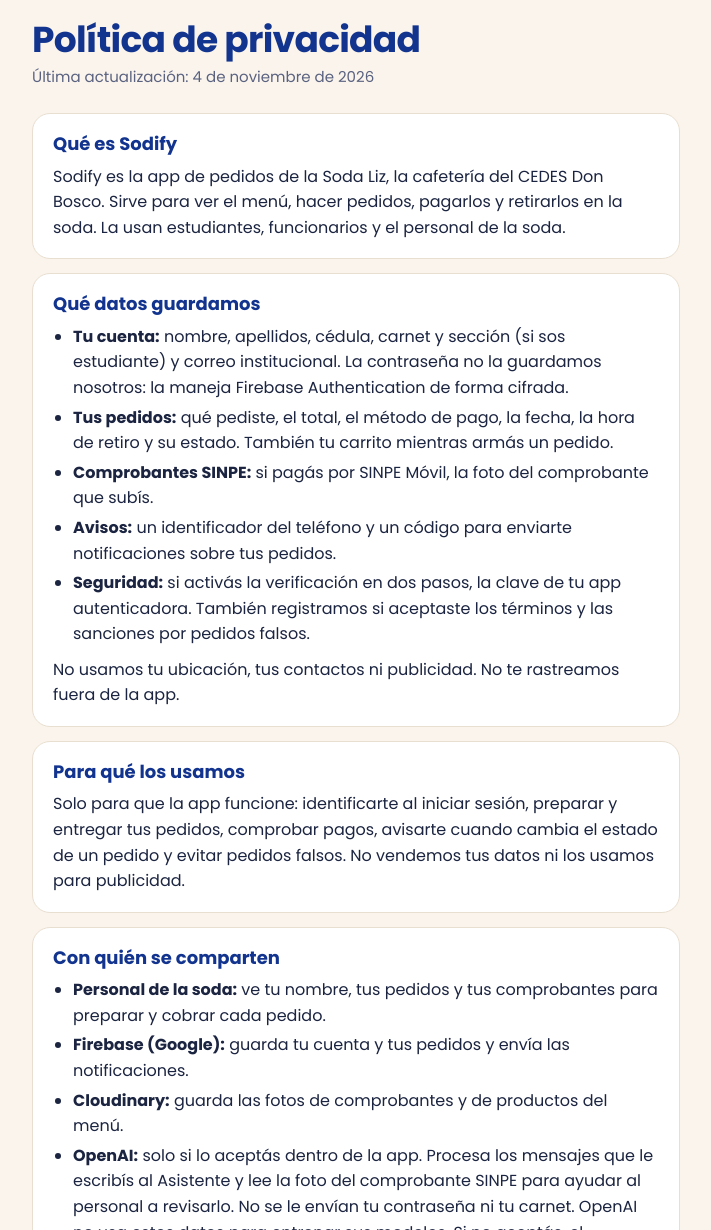
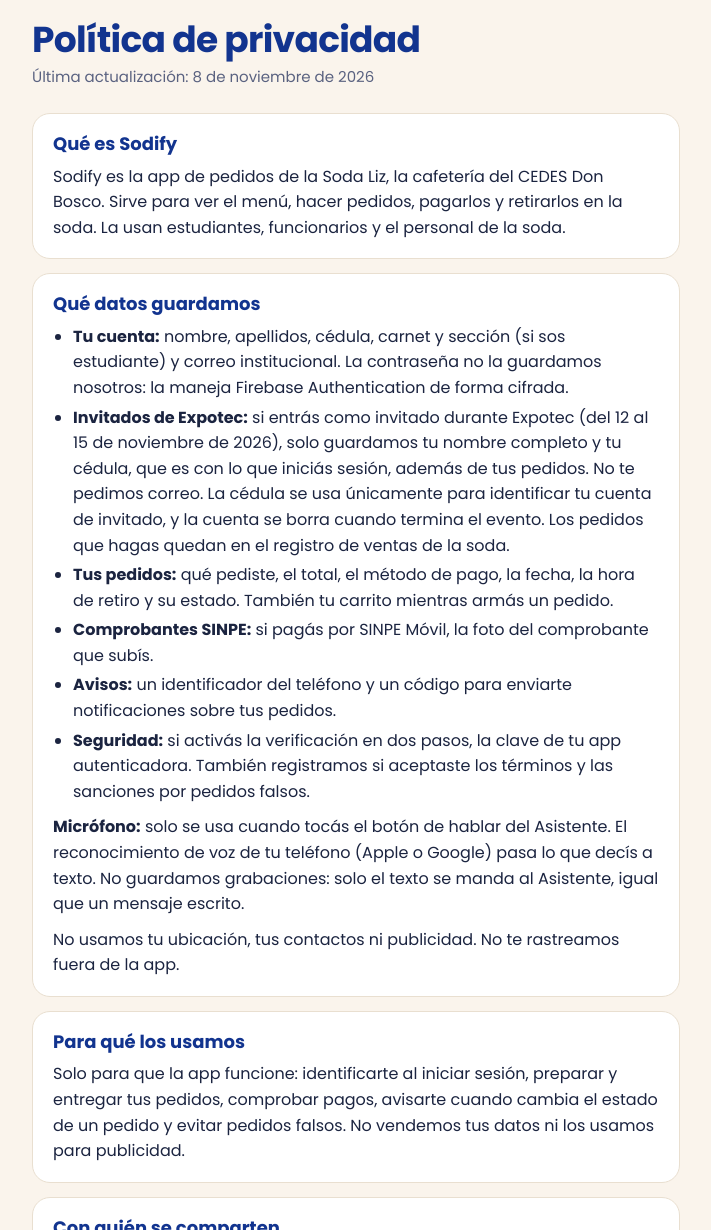
Before and after one commit to Vilchezz12/sodify-descargas, a plain HTML site: page privacidad/index.html in a window 1280 px wide. Shown: the part 70-1300 px from the top of the page, without its empty margins (284-995 px from the left). Drawn offline with Linux system fonts and the light colour scheme.

Commit message:
Privacidad: invitados de Expotec y micrófono del Asistente
Co-Authored-By: Claude Opus 5.5 <noreply@anthropic.com>
Claude-Session: https://claude.ai/code/session_01Q7BTsHbDJeCKdDTCVc1AbJ

```diff
--- a/privacidad/index.html
+++ b/privacidad/index.html
@@ -82,7 +82,7 @@
     <a href="../"><img class="logo" src="../assets/logo.png" alt="Sodify"></a>
 
     <h1>Política de privacidad</h1>
-    <p class="fecha">Última actualización: 4 de noviembre de 2026</p>
+    <p class="fecha">Última actualización: 8 de noviembre de 2026</p>
 
     <section>
       <h2>Qué es Sodify</h2>
@@ -93,11 +93,13 @@
       <h2>Qué datos guardamos</h2>
       <ul>
         <li><strong>Tu cuenta:</strong> nombre, apellidos, cédula, carnet y sección (si sos estudiante) y correo institucional. La contraseña no la guardamos nosotros: la maneja Firebase Authentication de forma cifrada.</li>
+        <li><strong>Invitados de Expotec:</strong> si entrás como invitado durante Expotec (del 12 al 15 de noviembre de 2026), solo guardamos tu nombre completo y tu cédula, que es con lo que iniciás sesión, además de tus pedidos. No te pedimos correo. La cédula se usa únicamente para identificar tu cuenta de invitado, y la cuenta se borra cuando termina el evento. Los pedidos que hagas quedan en el registro de ventas de la soda.</li>
         <li><strong>Tus pedidos:</strong> qué pediste, el total, el método de pago, la fecha, la hora de retiro y su estado. También tu carrito mientras armás un pedido.</li>
         <li><strong>Comprobantes SINPE:</strong> si pagás por SINPE Móvil, la foto del comprobante que subís.</li>
         <li><strong>Avisos:</strong> un identificador del teléfono y un código para enviarte notificaciones sobre tus pedidos.</li>
         <li><strong>Seguridad:</strong> si activás la verificación en dos pasos, la clave de tu app autenticadora. También registramos si aceptaste los términos y las sanciones por pedidos falsos.</li>
       </ul>
+      <p><strong>Micrófono:</strong> solo se usa cuando tocás el botón de hablar del Asistente. El reconocimiento de voz de tu teléfono (Apple o Google) pasa lo que decís a texto. No guardamos grabaciones: solo el texto se manda al Asistente, igual que un mensaje escrito.</p>
       <p>No usamos tu ubicación, tus contactos ni publicidad. No te rastreamos fuera de la app.</p>
     </section>
 
@@ -112,7 +114,7 @@
         <li><strong>Personal de la soda:</strong> ve tu nombre, tus pedidos y tus comprobantes para preparar y cobrar cada pedido.</li>
         <li><strong>Firebase (Google):</strong> guarda tu cuenta y tus pedidos y envía las notificaciones.</li>
         <li><strong>Cloudinary:</strong> guarda las fotos de comprobantes y de productos del menú.</li>
-        <li><strong>OpenAI:</strong> solo si lo aceptás dentro de la app. Procesa los mensajes que le escribís al Asistente y lee la foto del comprobante SINPE para ayudar al personal a revisarlo. No se le envían tu contraseña ni tu carnet. OpenAI no usa estos datos para entrenar sus modelos. Si no aceptás, el Asistente no se usa y el comprobante lo revisa una persona.</li>
+        <li><strong>OpenAI:</strong> solo si lo aceptás dentro de la app. Procesa los mensajes que le escribís o le decís al Asistente y lee la foto del comprobante SINPE para ayudar al personal a revisarlo. No se le envían tu contraseña ni tu carnet. OpenAI no usa estos datos para entrenar sus modelos. Si no aceptás, el Asistente no se usa y el comprobante lo revisa una persona.</li>
       </ul>
     </section>
 
```
